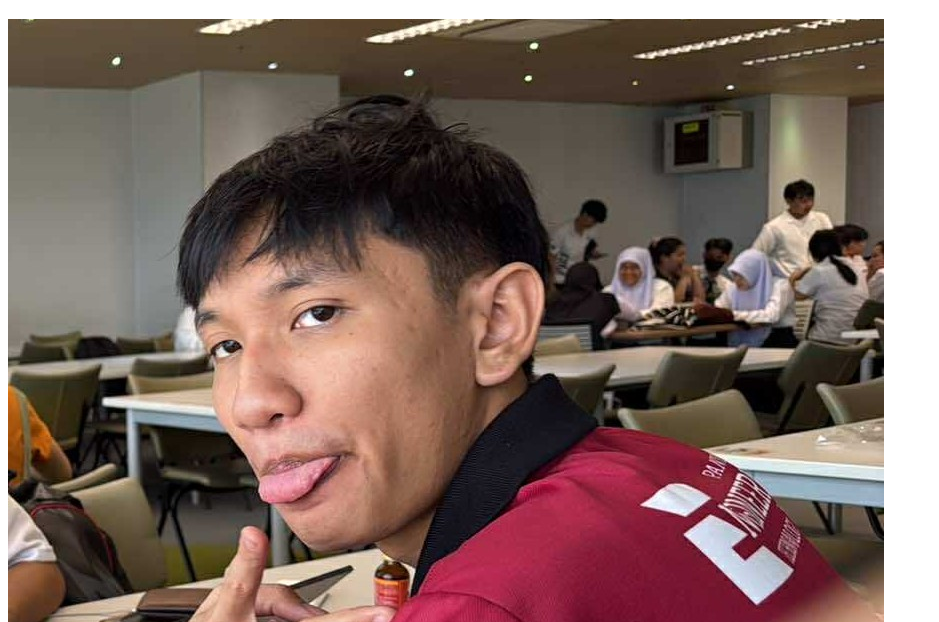
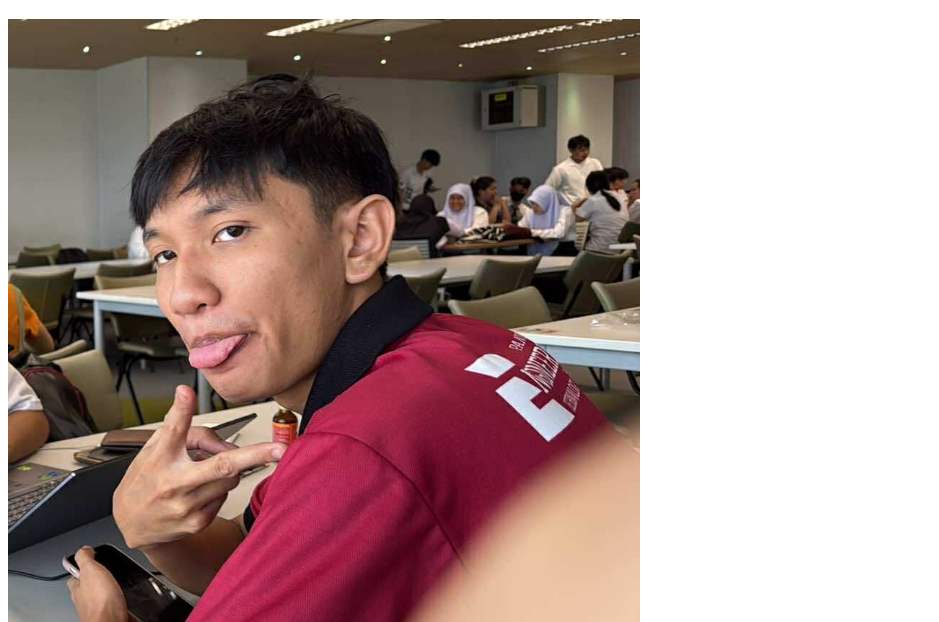
Before and after one commit to Jebby0058/MyPage, a plain HTML site: page index.html in a window 1280 px wide. Shown: the part 178-800 px from the top of the page, without its empty margins (0-939 px from the left). Drawn offline with Linux system fonts and the light colour scheme.

Commit message:
I change pic size to 50 per

```diff
--- a/index.html
+++ b/index.html
@@ -9,7 +9,7 @@
     <h1> Patipon Sihirunwong</h1>
     <h1> Jeffy </h1>
     <h1> G2 </h1>
-    <img src="Me.jpg" alt="This is me">
+    <img style="width: 50%; " src="Me.jpg" alt="This is me">
 
 
 
```
